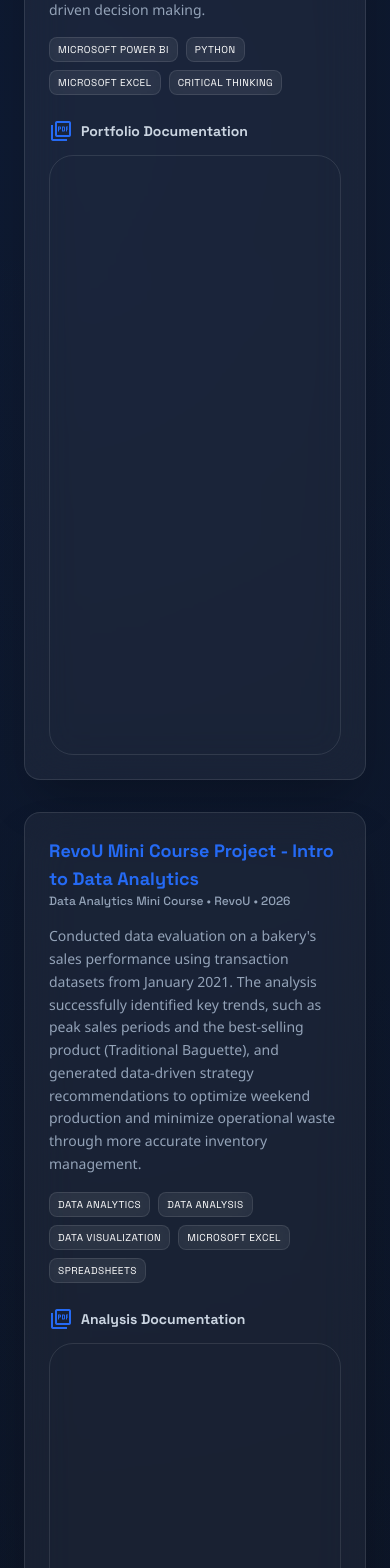
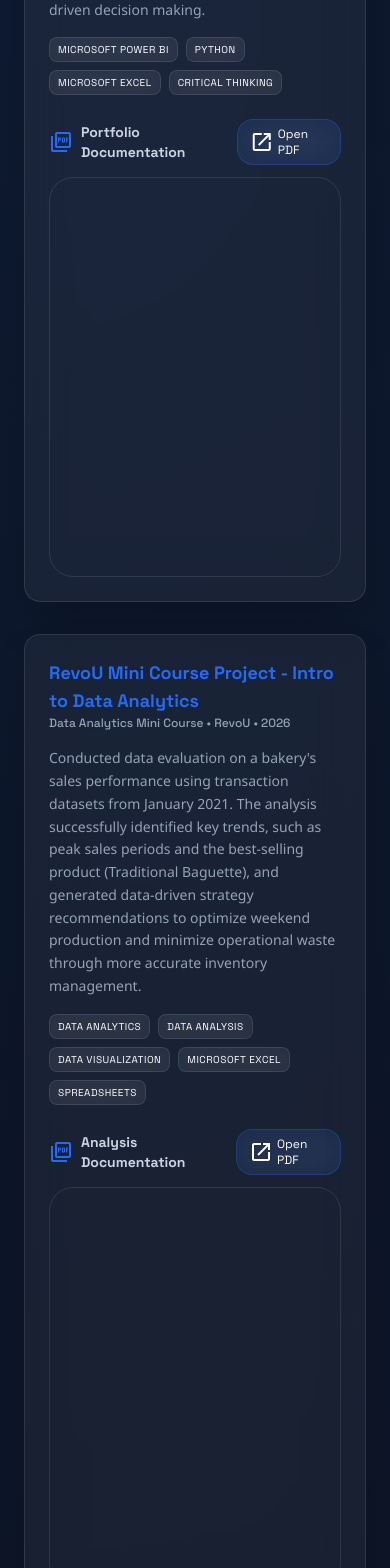
Before and after one commit to adhitamaw/portfolio-adhitama, a Next.js app: page / in a window 390 px wide. Shown: the part 1860-3428 px from the top of the page. Built offline with nearby package versions, Linux system fonts and the light colour scheme.

Commit message:
Fix iOS Safari PDF viewer - responsive sizing and mobile scroll support

```diff
--- a/components/Projects.tsx
+++ b/components/Projects.tsx
@@ -61,14 +61,25 @@ export default function Projects() {
 
         {/* PDF Viewer */}
         <div className="mt-6">
-          <h4 className="text-sm font-bold text-slate-300 mb-3 flex items-center gap-2">
+          <div className="flex items-center justify-between mb-3">
+            <h4 className="text-sm font-bold text-slate-300 flex items-center gap-2">
               <span className="material-symbols-outlined text-primary text-lg">picture_as_pdf</span>
               Portfolio Documentation
             </h4>
-          <div className="relative w-full overflow-hidden rounded-xl border border-white/10" style={{ height: '600px' }}>
+            <a
+              href="/Data Analyst Car Sales Portofolio_compressed.pdf"
+              target="_blank"
+              rel="noopener noreferrer"
+              className="md:hidden glass-pill px-3 py-1.5 rounded-lg text-xs flex items-center gap-1 hover:bg-primary/20 transition-all"
+            >
+              <span className="material-symbols-outlined text-sm">open_in_new</span>
+              Open PDF
+            </a>
+          </div>
+          <div className="relative w-full overflow-auto rounded-xl border border-white/10 h-[400px] md:h-[600px]" style={{ WebkitOverflowScrolling: 'touch' }}>
             <iframe
               src="/Data Analyst Car Sales Portofolio_compressed.pdf"
-              className="absolute top-0 left-0 w-full h-full"
+              className="w-full h-full"
               title="Car Sales Portfolio PDF"
             />
           </div>
@@ -101,14 +112,25 @@ export default function Projects() {
 
         {/* PDF Viewer */}
         <div className="mt-6">
-          <h4 className="text-sm font-bold text-slate-300 mb-3 flex items-center gap-2">
+          <div className="flex items-center justify-between mb-3">
+            <h4 className="text-sm font-bold text-slate-300 flex items-center gap-2">
               <span className="material-symbols-outlined text-primary text-lg">picture_as_pdf</span>
               Analysis Documentation
             </h4>
-          <div className="relative w-full overflow-hidden rounded-xl border border-white/10" style={{ height: '600px' }}>
+            <a
+              href="/Adhitama Wichaksono_Analisis Tren Penjualan Bakery.pdf"
+              target="_blank"
+              rel="noopener noreferrer"
+              className="md:hidden glass-pill px-3 py-1.5 rounded-lg text-xs flex items-center gap-1 hover:bg-primary/20 transition-all"
+            >
+              <span className="material-symbols-outlined text-sm">open_in_new</span>
+              Open PDF
+            </a>
+          </div>
+          <div className="relative w-full overflow-auto rounded-xl border border-white/10 h-[400px] md:h-[600px]" style={{ WebkitOverflowScrolling: 'touch' }}>
             <iframe
               src="/Adhitama Wichaksono_Analisis Tren Penjualan Bakery.pdf"
-              className="absolute top-0 left-0 w-full h-full"
+              className="w-full h-full"
               title="Bakery Sales Analysis PDF"
             />
           </div>
@@ -162,14 +184,25 @@ export default function Projects() {
 
         {/* PDF Viewer */}
         <div className="mt-6">
-          <h4 className="text-sm font-bold text-slate-300 mb-3 flex items-center gap-2">
+          <div className="flex items-center justify-between mb-3">
+            <h4 className="text-sm font-bold text-slate-300 flex items-center gap-2">
               <span className="material-symbols-outlined text-primary text-lg">slideshow</span>
               Conference Presentation
             </h4>
-          <div className="relative w-full overflow-hidden rounded-xl border border-white/10" style={{ height: '600px' }}>
+            <a
+              href="/Conference Adhit icsecs 2025 (4)_compressed.pdf"
+              target="_blank"
+              rel="noopener noreferrer"
+              className="md:hidden glass-pill px-3 py-1.5 rounded-lg text-xs flex items-center gap-1 hover:bg-primary/20 transition-all"
+            >
+              <span className="material-symbols-outlined text-sm">open_in_new</span>
+              Open PDF
+            </a>
+          </div>
+          <div className="relative w-full overflow-auto rounded-xl border border-white/10 h-[400px] md:h-[600px]" style={{ WebkitOverflowScrolling: 'touch' }}>
             <iframe
               src="/Conference Adhit icsecs 2025 (4)_compressed.pdf"
-              className="absolute top-0 left-0 w-full h-full"
+              className="w-full h-full"
               title="IEEE ICSECS Conference Paper PDF"
             />
           </div>
```
Lines whose indentation alone changed are shown as unchanged.
